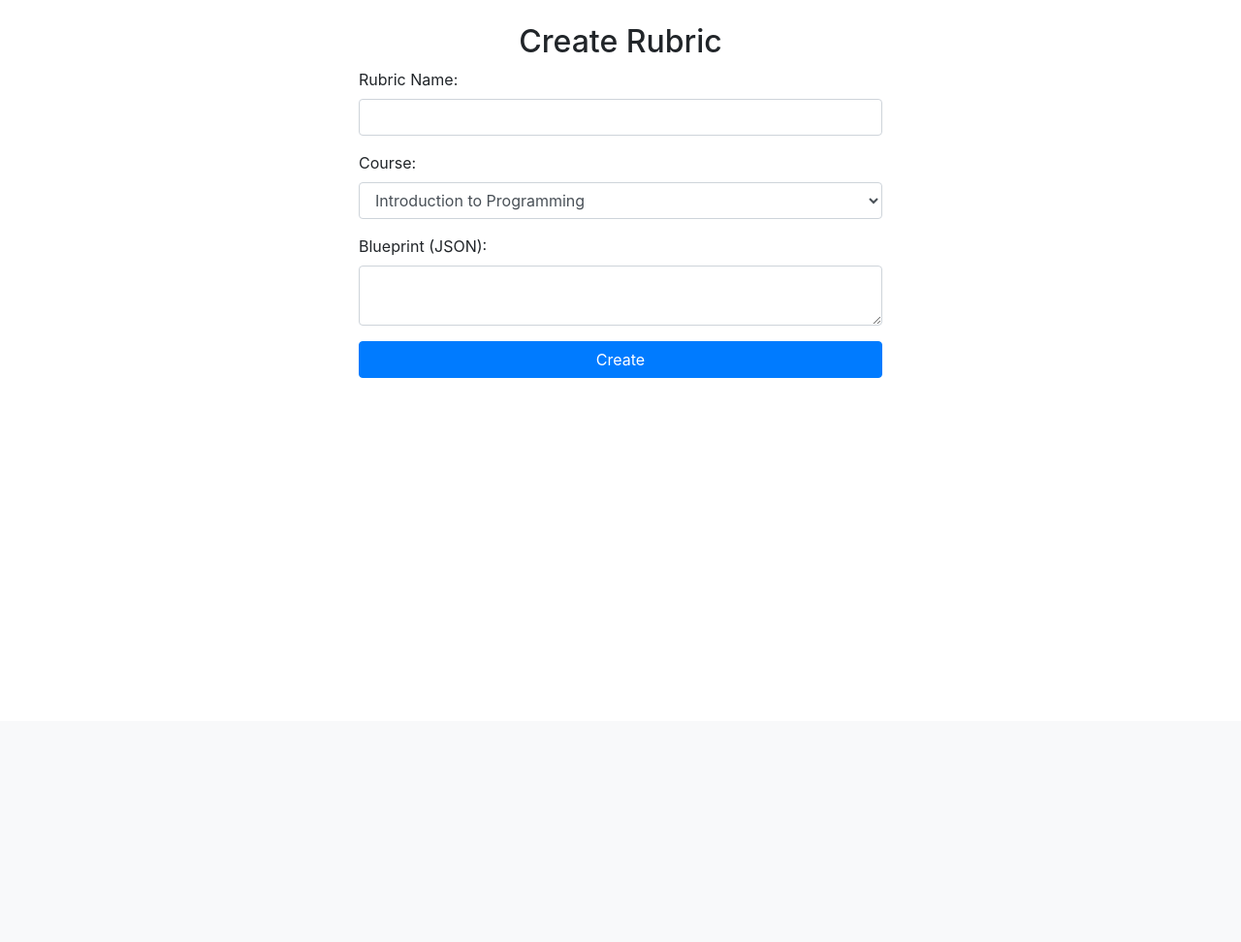
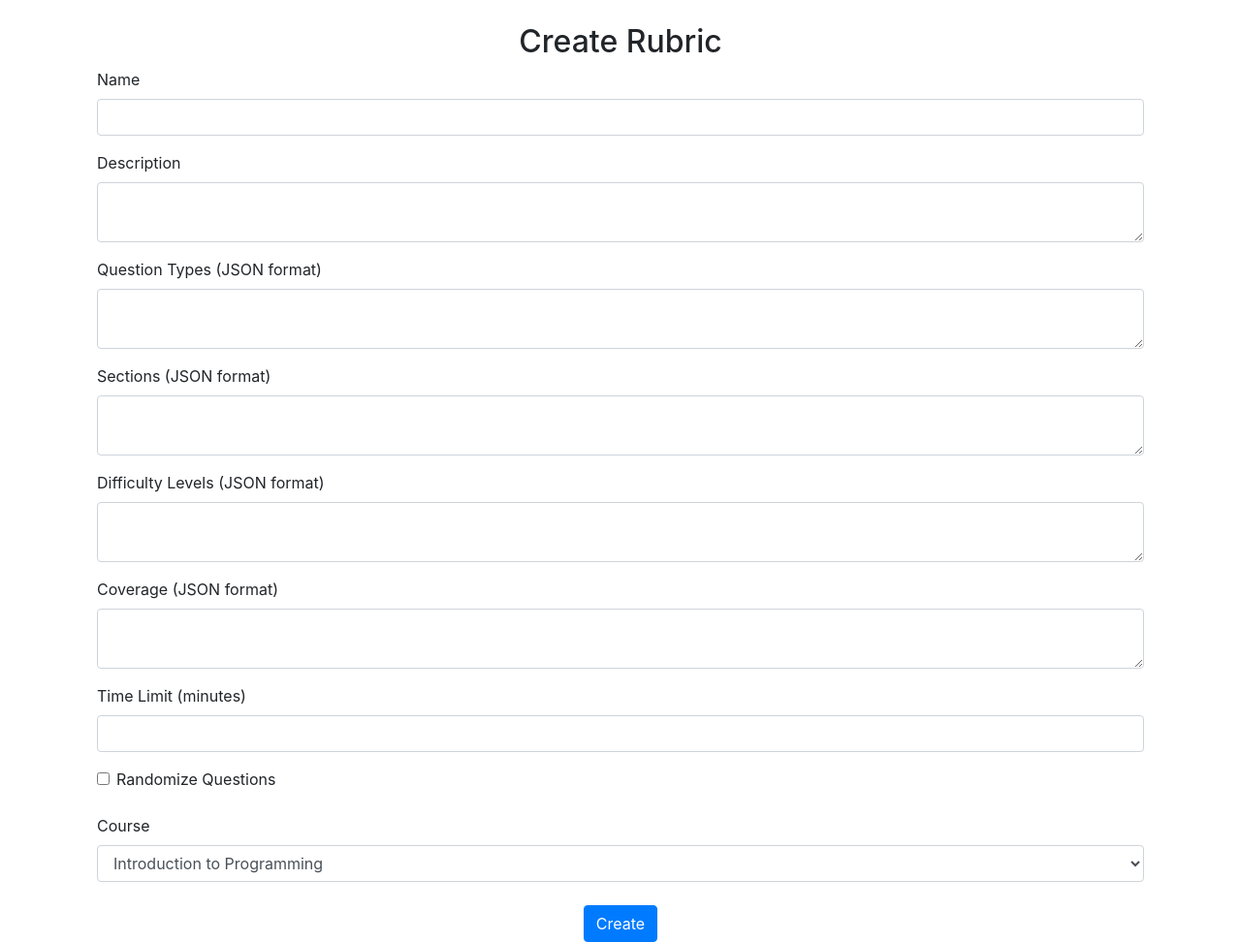
Before and after one commit to rohitgkrmu/TestHub, a Flask app: page /rubrics/create in a window 1280 px wide. Shown: the part 56-1028 px from the top of the page at 97% size. Before the commit the page ends 446 px from the top, so only its background shows below. Run offline with Flask 3, Linux system fonts and the light colour scheme; some libraries are stand-ins or nearby versions.

Commit message:
Add functionality for adding rubrics

```diff
--- a/routes/rubrics.py
+++ b/routes/rubrics.py
@@ -1,22 +1,63 @@
-from flask import Blueprint, request, render_template, redirect, url_for
+from flask import Blueprint, render_template, request, redirect, url_for, flash
 from models import db, Rubric, Course
+import json
 
 rubric_bp = Blueprint('rubrics', __name__)
+
+@rubric_bp.route('/', methods=['GET', 'POST'], endpoint='list_rubrics')
+def list_rubrics():
+    rubrics = Rubric.query.all()
+    return render_template('rubric_list.html', rubrics=rubrics)
 
 @rubric_bp.route('/create', methods=['GET', 'POST'])
 def create_rubric():
     if request.method == 'POST':
         name = request.form['name']
+        description = request.form['description']
+        question_types = json.dumps(request.form.getlist('question_types[]'))
+        sections = json.dumps(request.form.getlist('sections[]'))
+        difficulty_levels = json.dumps(request.form.getlist('difficulty_levels[]'))
+        coverage = json.dumps(request.form.getlist('coverage[]'))
+        time_limit = request.form['time_limit']
+        randomization = 'randomization' in request.form
         course_id = request.form['course_id']
-        blueprint = request.form['blueprint']  # Assuming this is JSON
-        rubric = Rubric(name=name, course_id=course_id, blueprint=blueprint)
+        rubric = Rubric(
+            name=name, description=description, question_types=question_types, sections=sections,
+            difficulty_levels=difficulty_levels, coverage=coverage, time_limit=time_limit,
+            randomization=randomization, course_id=course_id
+        )
         db.session.add(rubric)
         db.session.commit()
         return redirect(url_for('rubrics.list_rubrics'))
     courses = Course.query.all()
     return render_template('rubric_form.html', courses=courses)
 
-@rubric_bp.route('/')
-def list_rubrics():
-    rubrics = Rubric.query.all()
-    return render_template('rubric_list.html', rubrics=rubrics)
+@rubric_bp.route('/edit/<int:rubric_id>', methods=['GET', 'POST'])
+def edit_rubric(rubric_id):
+    rubric = Rubric.query.get_or_404(rubric_id)
+    if request.method == 'POST':
+        rubric.name = request.form['name']
+        rubric.description = request.form['description']
+        rubric.question_types = json.dumps(request.form.getlist('question_types[]'))
+        rubric.sections = json.dumps(request.form.getlist('sections[]'))
+        rubric.difficulty_levels = json.dumps(request.form.getlist('difficulty_levels[]'))
+        rubric.coverage = json.dumps(request.form.getlist('coverage[]'))
+        rubric.time_limit = request.form['time_limit']
+        rubric.randomization = 'randomization' in request.form
+        rubric.course_id = request.form['course_id']
+        db.session.commit()
+        return redirect(url_for('rubrics.list_rubrics'))
+    courses = Course.query.all()
+    return render_template('rubric_form.html', rubric=rubric, courses=courses)
+
+@rubric_bp.route('/delete/<int:rubric_id>', methods=['POST'])
+def delete_rubric(rubric_id):
+    rubric = Rubric.query.get_or_404(rubric_id)
+    db.session.delete(rubric)
+    db.session.commit()
+    return redirect(url_for('rubrics.list_rubrics'))
+
+@rubric_bp.route('/view/<int:rubric_id>', methods=['GET'])
+def view_rubric(rubric_id):
+    rubric = Rubric.query.get_or_404(rubric_id)
+    return render_template('rubric_view.html', rubric=rubric)
--- a/templates/rubric_form.html
+++ b/templates/rubric_form.html
@@ -1,28 +1,52 @@
 {% extends "base.html" %}
-{% block title %}Create Rubric{% endblock %}
+{% block title %}Create/Edit Rubric{% endblock %}
 {% block content %}
-<div class="container mt-4 d-flex justify-content-center">
-  <div class="w-50">
-    <h2 class="text-center">Create Rubric</h2>
-    <form method="POST">
+<div class="container mt-4">
+  <h2 class="text-center">{{ 'Edit Rubric' if rubric else 'Create Rubric' }}</h2>
+  <form method="post" action="{{ url_for('rubrics.create_rubric' if not rubric else 'rubrics.edit_rubric', rubric_id=rubric.id if rubric else None) }}">
     <div class="form-group">
-        <label for="name">Rubric Name:</label>
-        <input type="text" class="form-control" id="name" name="name" required>
+      <label for="name">Name</label>
+      <input type="text" class="form-control" id="name" name="name" value="{{ rubric.name if rubric else '' }}" required>
     </div>
     <div class="form-group">
-        <label for="course_id">Course:</label>
+      <label for="description">Description</label>
+      <textarea class="form-control" id="description" name="description">{{ rubric.description if rubric else '' }}</textarea>
+    </div>
+    <div class="form-group">
+      <label for="question_types">Question Types (JSON format)</label>
+      <textarea class="form-control" id="question_types" name="question_types">{{ rubric.question_types if rubric else '' }}</textarea>
+    </div>
+    <div class="form-group">
+      <label for="sections">Sections (JSON format)</label>
+      <textarea class="form-control" id="sections" name="sections">{{ rubric.sections if rubric else '' }}</textarea>
+    </div>
+    <div class="form-group">
+      <label for="difficulty_levels">Difficulty Levels (JSON format)</label>
+      <textarea class="form-control" id="difficulty_levels" name="difficulty_levels">{{ rubric.difficulty_levels if rubric else '' }}</textarea>
+    </div>
+    <div class="form-group">
+      <label for="coverage">Coverage (JSON format)</label>
+      <textarea class="form-control" id="coverage" name="coverage">{{ rubric.coverage if rubric else '' }}</textarea>
+    </div>
+    <div class="form-group">
+      <label for="time_limit">Time Limit (minutes)</label>
+      <input type="number" class="form-control" id="time_limit" name="time_limit" value="{{ rubric.time_limit if rubric else '' }}">
+    </div>
+    <div class="form-check">
+      <input type="checkbox" class="form-check-input" id="randomization" name="randomization" {% if rubric and rubric.randomization %}checked{% endif %}>
+      <label class="form-check-label" for="randomization">Randomize Questions</label>
+    </div>
+    <div class="form-group mt-4">
+      <label for="course_id">Course</label>
       <select class="form-control" id="course_id" name="course_id" required>
         {% for course in courses %}
-          <option value="{{ course.id }}">{{ course.name }}</option>
+        <option value="{{ course.id }}" {% if rubric and rubric.course_id == course.id %}selected{% endif %}>{{ course.name }}</option>
         {% endfor %}
       </select>
     </div>
-      <div class="form-group">
-        <label for="blueprint">Blueprint (JSON):</label>
-        <textarea class="form-control" id="blueprint" name="blueprint" required></textarea>
+    <div class="text-center mt-4">
+      <button type="submit" class="btn btn-primary">{{ 'Update' if rubric else 'Create' }}</button>
     </div>
-      <button type="submit" class="btn btn-primary btn-block">Create</button>
   </form>
 </div>
-</div>
 {% endblock %}
```
Also changed, not shown: migrations/versions/e3b99fa74e63_add_rubric_model.py (added, +46 -0 lines), models.py (+8 -1 lines), templates/rubric_list.html (added, +36 -0 lines), templates/rubric_view.html (added, +29 -0 lines), instance/exam_office.db. Lines whose indentation alone changed are shown as unchanged.
